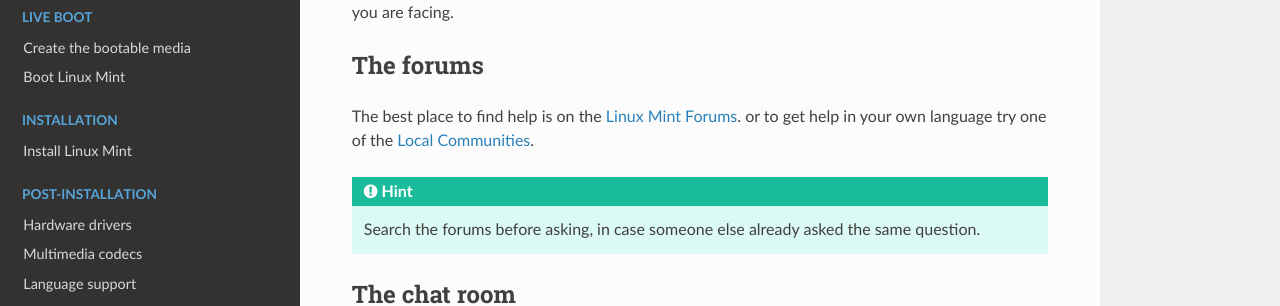
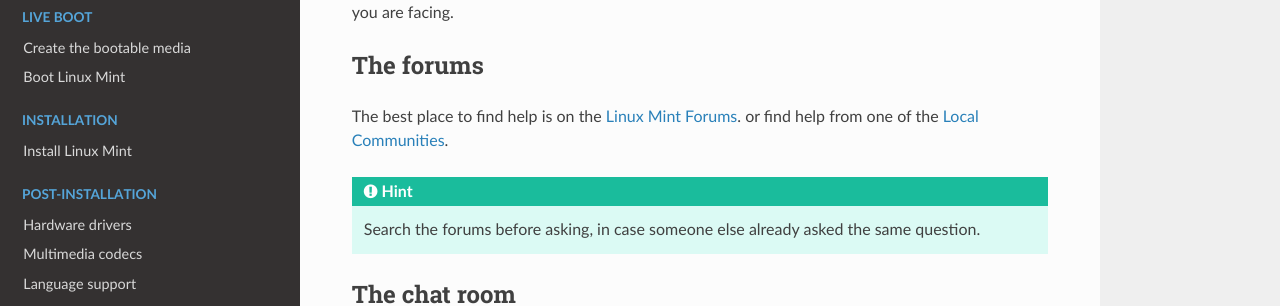
Before and after one commit to French77/doc-installation-guide, a Sphinx documentation site: the page built from docs/help.rst, in a window 1280 px wide and 1349 px high. Shown: the part 207-513 px from the top of the window. Built offline with Sphinx 7.4.7 and the Read the Docs theme 2.0.0, drawn with Linux system fonts in a browser that asks for light colours.

Commit message:
Update help.rst

```diff
--- a/docs/help.rst
+++ b/docs/help.rst
@@ -7,7 +7,7 @@
 ----------
 
 The best place to find help is on the `Linux Mint Forums <https://forums.linuxmint.com>`_.
-or to get help in your own language try one of the `Local Communities <https://www.linuxmint.com/links.php>`_.
+or find help from one of the `Local Communities <https://www.linuxmint.com/links.php>`_.
 
 .. hint::
     Search the forums before asking, in case someone else already asked the same question.
```
